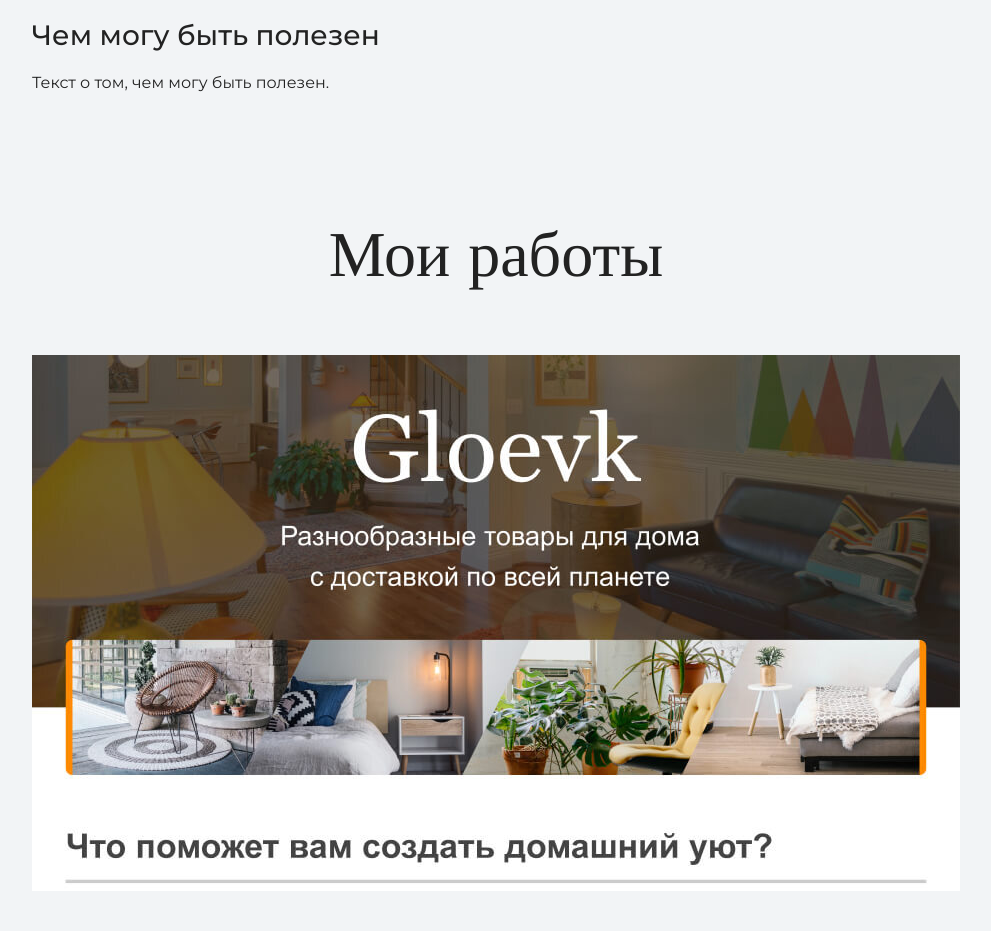
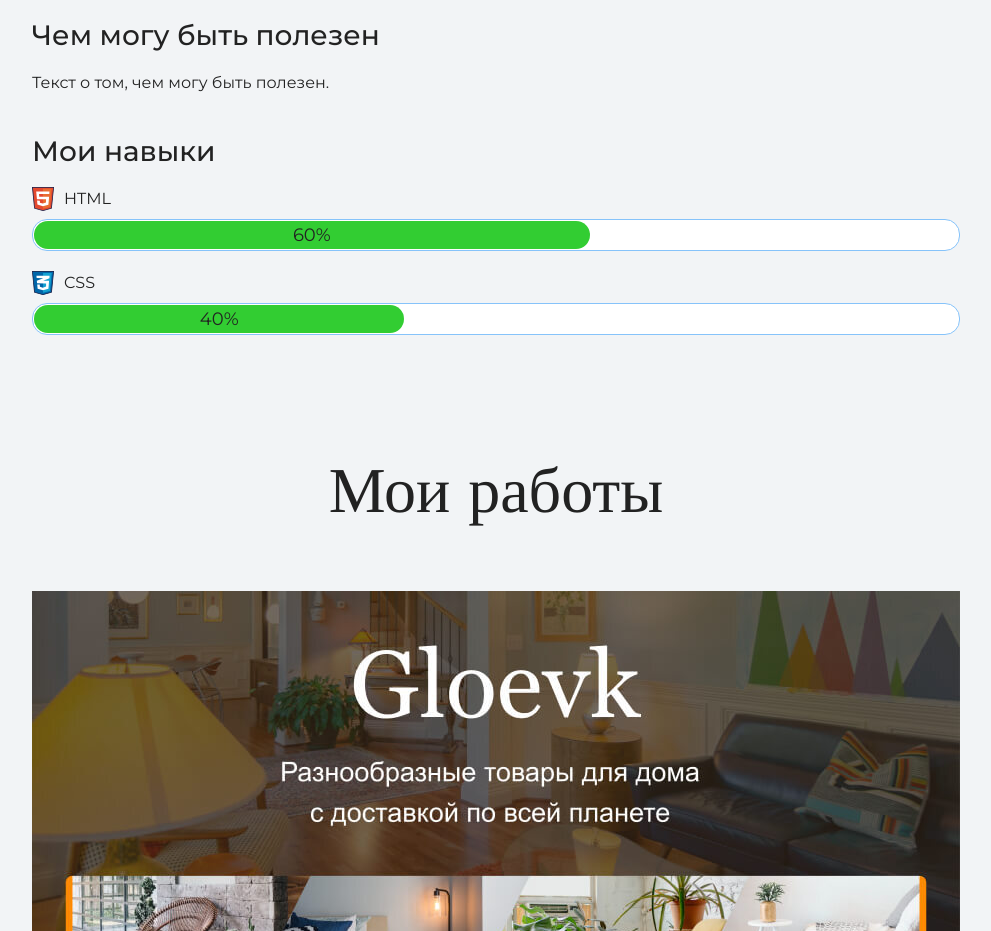
Before and after one commit to S-Git-Hub/my-test-site, a plain HTML site: page index.html in a window 1280 px wide. Shown: the part 1800-2731 px from the top of the page, without its empty margins (144-1135 px from the left). Drawn offline with nearby package versions, Linux system fonts and the light colour scheme.

Commit message:
Update content

```diff
--- a/index.html
+++ b/index.html
@@ -40,6 +40,17 @@
       <h3>Чем могу быть полезен</h3>
       <p>Текст о том, чем могу быть полезен.</p>
 	<div>
+
+	<div class="skills">
+		<h3>Мои навыки</h3>
+		<dl class="skills-list">
+			<dt class="skill-html">HTML</dt>
+			<dd class="level"><div style="width: 60%">60%</div><dd>
+			<dt class="skill-css">CSS</dt>
+			<dd class="level"><div style="width: 40%">40%</div><dd>
+		</dl>
+
+	</div>
     </section>
 
     <section class="portfolio">
--- a/style.css
+++ b/style.css
@@ -128,18 +128,24 @@
 .level {
   margin: 4px 0 16px;
   padding: 0;
-  height: 14px;
-  font-size: 0;
+  height: 30px;
+  /*font-size: 0px;*/
   background-color: #ffffff;
   border: 1px solid #86c3fa;
-  border-radius: 8px;
+  border-radius: 15px;
+
 }
 
-.level div {
+.level  div {
   margin: 1px;
-  height: 12px;
-  background-color: #288be6;
-  border-radius: 6px;
+  height: 28px;
+  background-color: #32CD32; /*#288be6*/
+  border-radius: 14px;
+  font-size: 18px;
+  text-align: center;
+  line-height: 28px;
+
+
 }
 
 .portfolio {
```
